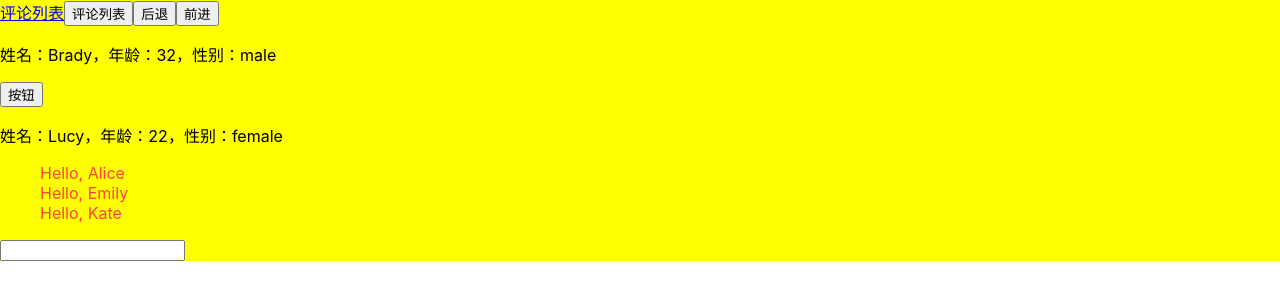
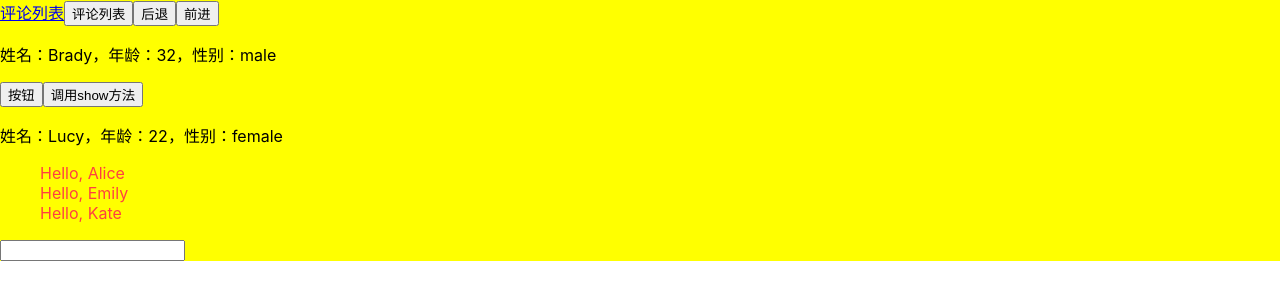
Before and after one commit to bradyCC/ReactDemo, a React (Create React App) app: page /#/demo1 in a window 1280 px wide. Shown: the top 300 px of the page. Built offline with nearby package versions, Linux system fonts and the light colour scheme.

Commit message:
React Demo

```diff
--- a/src/components/Demo3.jsx
+++ b/src/components/Demo3.jsx
@@ -13,9 +13,14 @@ class Demo3 extends Component {
     return (
       <div>
         <button onClick={() => this.myclickHandler(this)} onMouseEnter={this.mymouseenterHandler}>按钮</button>
+        <button onClick={() => this.show()}>调用show方法</button>
         <p>姓名：{this.props.username}，年龄：{this.props.age}，性别：{this.props.sex}</p>
       </div>
     )
+  }
+
+  show = () => {
+    console.log('show方法被调用了')
   }
 
   //鼠标点击事件 onClick
--- a/src/components/Demo4.jsx
+++ b/src/components/Demo4.jsx
@@ -20,10 +20,12 @@ class Demo4 extends Component {
 
   //表单元素修改事件 onChange
   mychangeHandler = event => {
-    console.log(event.target.value)
+    // console.log(event.target.value)
     //使用 this.setState() 方法修改 this.state.msg 的值
     this.setState({
       msg: event.target.value
+    }, () => {
+      console.log(this.state.msg)
     })
   }
 }
```
Also changed, not shown: 1 other file (tests, documents, lock files or other folders).
